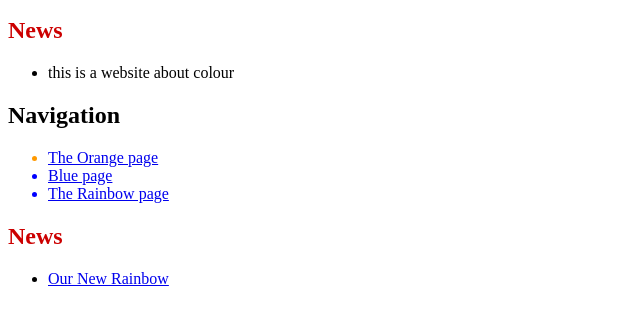
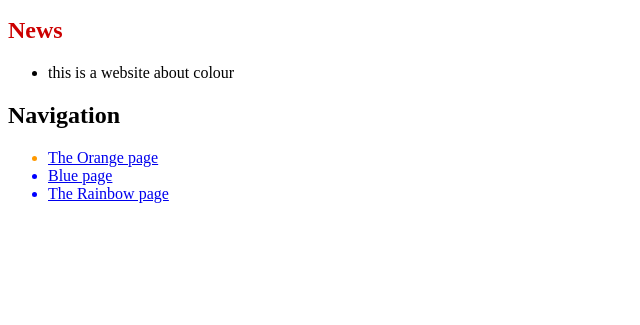
Before and after one commit to lkatam/Git_tutorial, a plain HTML site: page index.html in a window 1280 px wide. Shown: the part 87-412 px from the top of the page, without its empty margins (0-640 px from the left). Drawn offline with Linux system fonts and the light colour scheme.

Commit message:
reverted the changes

```diff
--- a/index.html
+++ b/index.html
@@ -26,7 +26,6 @@
 
 
         </ul>
-        <h2 style="color:#c00">News</h2><ul>
-        <li><a href="rainbow.html">Our New Rainbow</a></li></ul>
+
     </body>
 </html>
```
